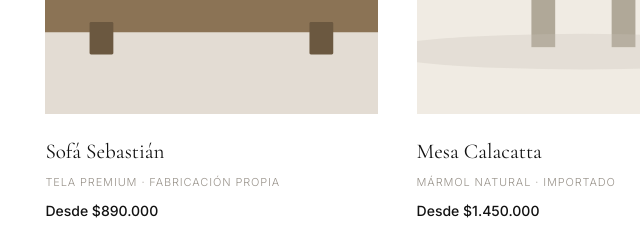
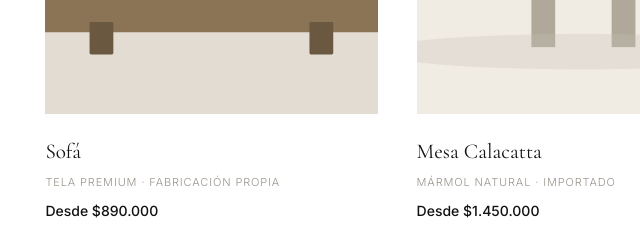
Before and after one commit to juanfeuerhake-ops/decorest-site, a plain HTML site: page index.html in a window 1280 px wide. Shown: the part 3020-3260 px from the top of the page, 57-697 px from the left. Drawn offline with nearby package versions, Linux system fonts and the light colour scheme.

Commit message:
Add files via upload

```diff
--- a/index.html
+++ b/index.html
@@ -152,7 +152,7 @@
           <div class="cat-card reveal">
             <div class="cat-icon"><i class="ti ti-sofa" aria-hidden="true"></i></div>
             <div class="cat-name">Sofás & Living</div>
-            <p class="cat-desc">Sofás artesanales de fabricación propia. Amplia gama de telas y configuraciones. El modelo Sebastián, nuestro ícono de confort y elegancia.</p>
+            <p class="cat-desc">Sofás artesanales de fabricación propia, con amplia gama de telas y configuraciones para crear un living cómodo, elegante y a tu medida.</p>
             <span class="cat-arrow" aria-hidden="true"><i class="ti ti-arrow-right"></i></span>
           </div>
           <div class="cat-card reveal" id="marmol">
@@ -214,7 +214,7 @@
               </svg>
               <span class="product-tag">Más vendido</span>
             </div>
-            <h3 class="product-name">Sofá Sebastián</h3>
+            <h3 class="product-name">Sofá</h3>
             <p class="product-mat">Tela premium · Fabricación propia</p>
             <p class="product-price">Desde $890.000</p>
           </article>
@@ -339,7 +339,7 @@
             <p class="review-text">"El sofá llegó antes de lo prometido. La estructura, el acabado y la calidad son de total lujo. Estamos muy contentos con esta compra."</p>
             <footer>
               <cite class="review-author">Rafael G.</cite>
-              <p class="review-product">Sofá Sebastián</p>
+              <p class="review-product">Sofá</p>
             </footer>
           </blockquote>
           <blockquote class="review-card reveal">
```
